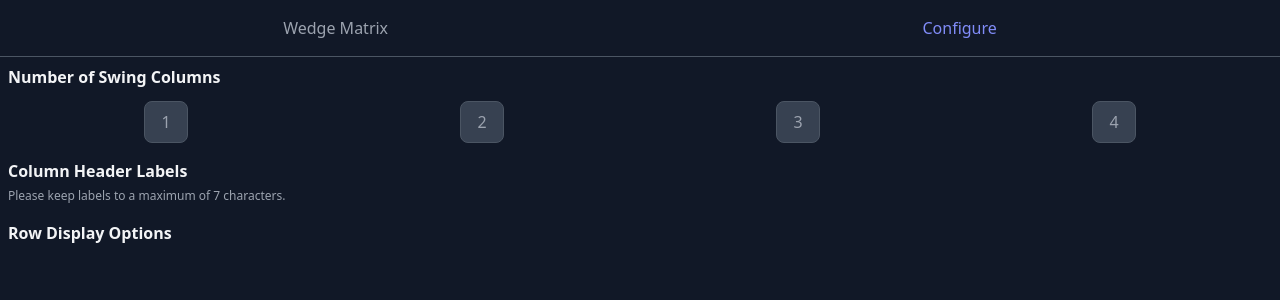
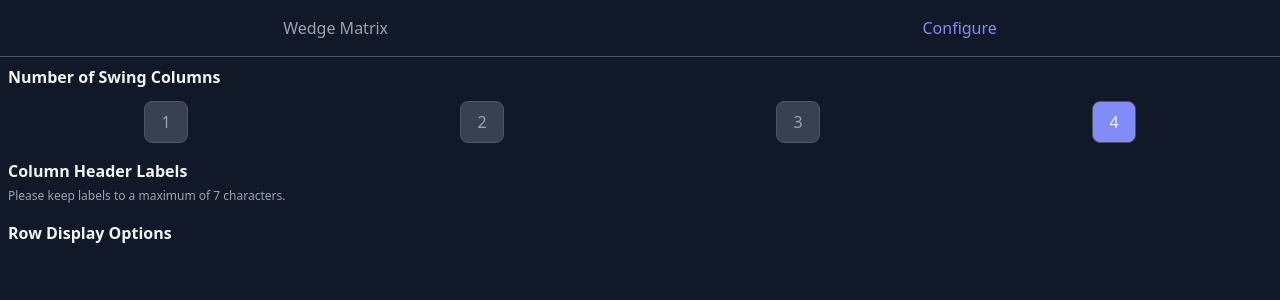
Before and after one commit to braybowler/wedge-matrix-web-frontend, a Vue app: page /configure in a window 1280 px wide. Shown: the top 300 px of the page. Built offline with nearby package versions, Linux system fonts and the light colour scheme.

Commit message:
test component to store interactions

```diff
--- a/src/components/configure/SwingPercentageColumnSelector.vue
+++ b/src/components/configure/SwingPercentageColumnSelector.vue
@@ -1,8 +1,16 @@
 <script setup lang="ts">
 import type { AllowableMatrixColumnNumber } from '@/types/matrix'
+import { useMatrixConfigurationStore } from '@/stores/matrix/matrixConfigurationStore.ts'
+import { storeToRefs } from 'pinia'
+
+const matrixConfigurationStore = useMatrixConfigurationStore();
+const { matrixColumns } = storeToRefs(matrixConfigurationStore);
 
 const allowMatrixColumnNumbers: Array<AllowableMatrixColumnNumber> = [1, 2, 3, 4]
 
+const handleColumnSelectorClick = (selectedColumnNumber: AllowableMatrixColumnNumber) => {
+  matrixColumns.value = selectedColumnNumber
+}
 </script>
 
 <template>
@@ -13,9 +21,11 @@ const allowMatrixColumnNumbers: Array<AllowableMatrixColumnNumber> = [1, 2, 3, 4
       <div
         v-for="selector in allowMatrixColumnNumbers"
         :key="selector"
-        class="selector-container"
+        :class="matrixColumns === selector ? `selector-container-active` : `selector-container`"
+        @click="handleColumnSelectorClick(selector)"
+        data-test-id="selector"
       >
-        <div>{{selector}}</div>
+        <div> {{selector}} </div>
       </div>
     </section>
   </section>
@@ -49,8 +59,29 @@ const allowMatrixColumnNumbers: Array<AllowableMatrixColumnNumber> = [1, 2, 3, 4
   color: #9ca3af;
 }
 
-.selector-container.active {
+.selector-container:hover {
+  background-color: #374151;
+  border: 1px solid #4b5563;
+  border-radius: 8px;
+  padding: 8px 16px;
+  color: #9ca3af;
+  cursor: pointer;
+}
+
+.selector-container-active {
   background-color: #818cf8;
+  border: 1px solid #4b5563;
+  border-radius: 8px;
+  padding: 8px 16px;
   color: #f3f4f6;
 }
+
+.selector-container-active:hover {
+  background-color: #818cf8;
+  border: 1px solid #4b5563;
+  border-radius: 8px;
+  padding: 8px 16px;
+  color: #f3f4f6;
+  cursor: pointer;
+}
 </style>
--- a/src/stores/matrix/matrixConfigurationStore.ts
+++ b/src/stores/matrix/matrixConfigurationStore.ts
@@ -2,7 +2,7 @@ import { defineStore } from 'pinia'
 import { ref } from 'vue'
 import type { AllowableMatrixColumnNumber, UserColumnHeader } from '@/types/matrix'
 export const useMatrixConfigurationStore = defineStore('matrixConfiguration', () => {
-  const matrixColumns = ref<AllowableMatrixColumnNumber>(3)
+  const matrixColumns = ref<AllowableMatrixColumnNumber>(4)
   const matrixColumnHeaders = ref<Array<UserColumnHeader>>([
     {
       swingPercentage: 25,
@@ -16,6 +16,10 @@ export const useMatrixConfigurationStore = defineStore('matrixConfiguration', ()
       swingPercentage: 75,
       id: 3,
     },
+    {
+      swingPercentage: 100,
+      id: 4,
+    },
   ])
 
   return {
```
Also changed, not shown: 1 other file (tests, documents, lock files or other folders).
